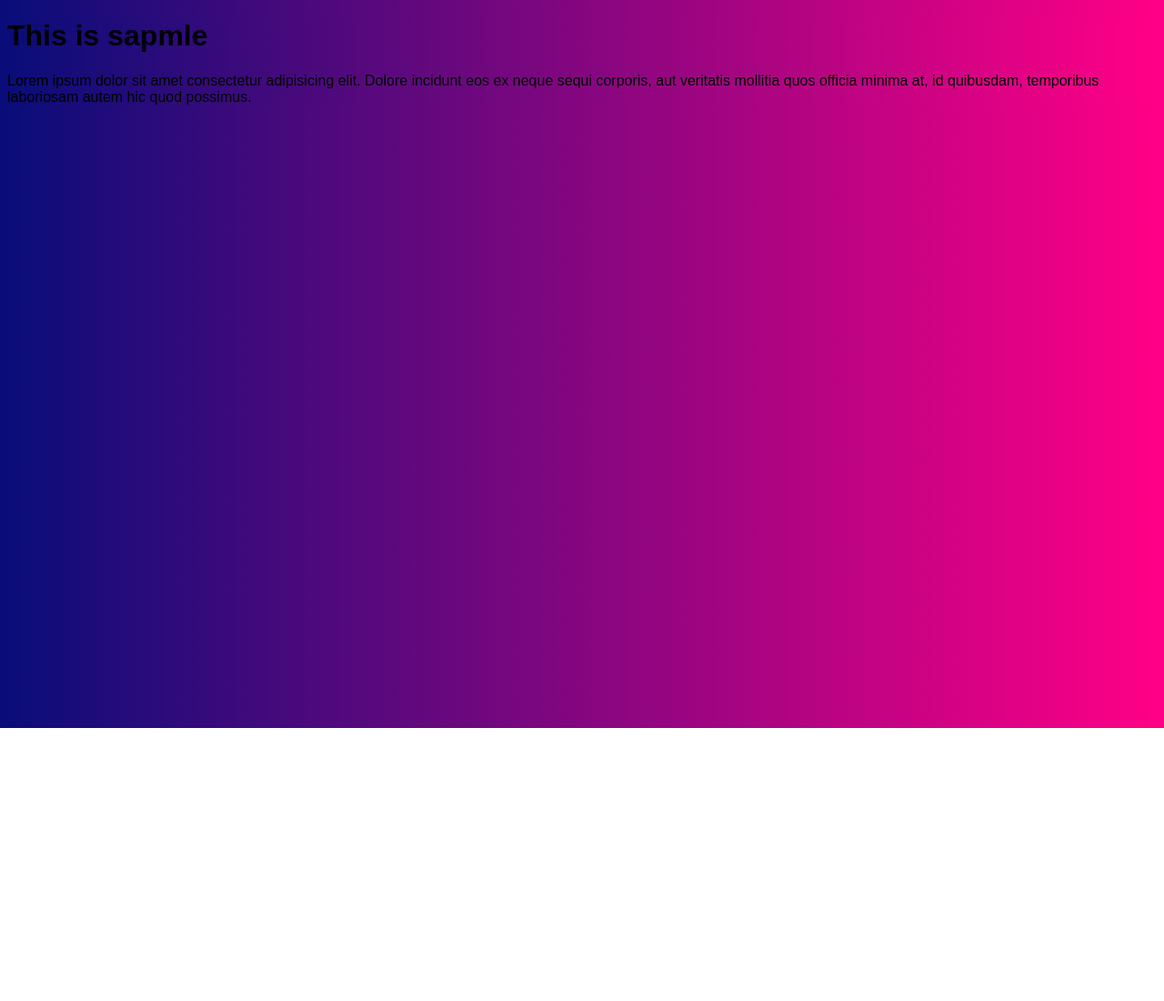
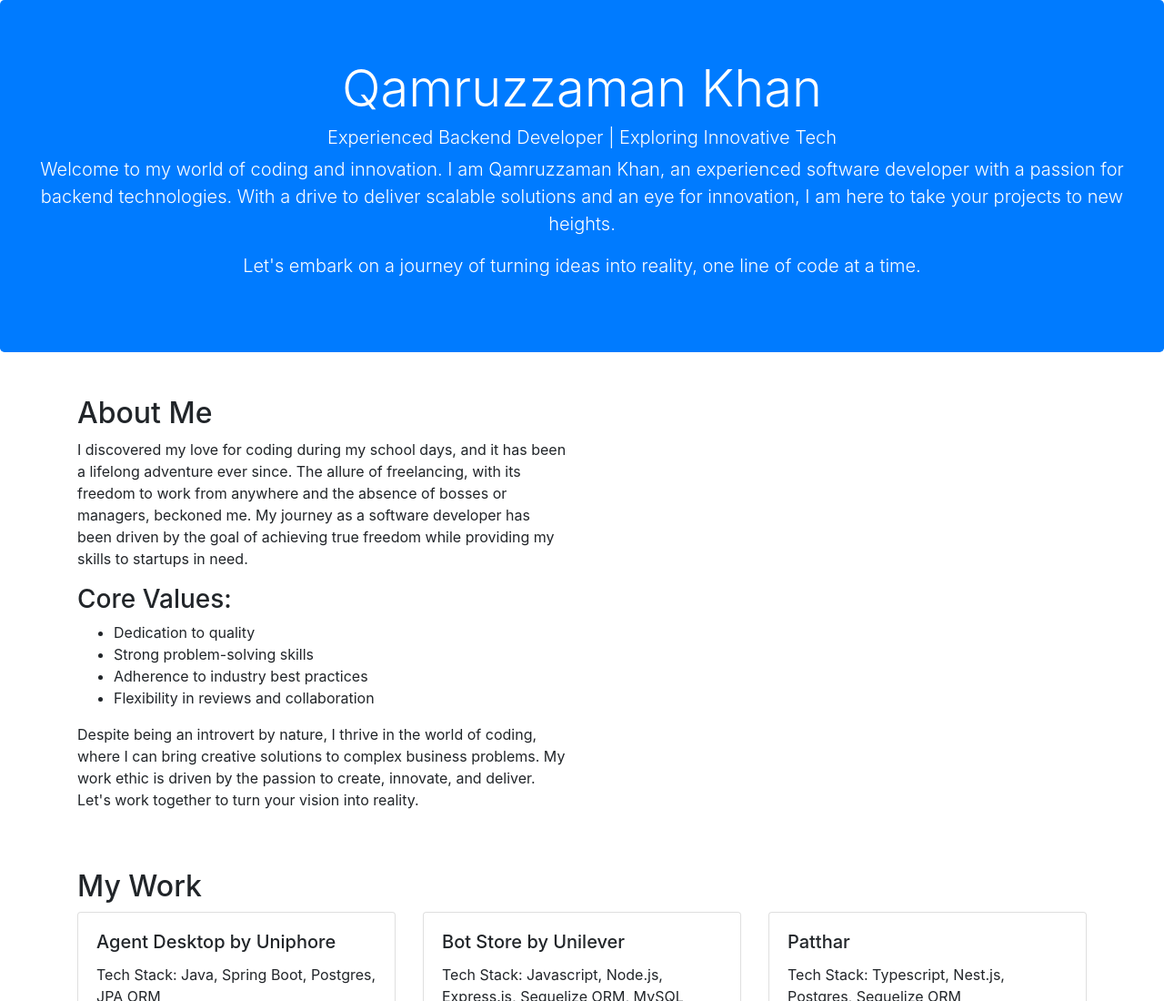
Before and after one commit to qamruzzamankhan771/qamruzzaman.io, a plain HTML site: page index.html in a window 1280 px wide. Shown: the top 1100 px of the page at 91% size. Before the commit the page ends 800 px from the top, so only its background shows below. Drawn offline with nearby package versions, Linux system fonts and the light colour scheme.

Commit message:
changes done

```diff
--- a/index.html
+++ b/index.html
@@ -1,19 +1,115 @@
 <!DOCTYPE html>
 <html lang="en">
-  <head>
-    <meta charset="UTF-8" />
-    <meta http-equiv="X-UA-Compatible" content="IE=edge" />
-    <meta name="viewport" content="width=device-width, initial-scale=1.0" />
-    <title>qkstudio</title>
+<head>
+    <meta charset="UTF-8">
+    <meta name="viewport" content="width=device-width, initial-scale=1.0">
+    <title>Qamruzzaman Khan - Backend Developer</title>
 
-    <link rel="stylesheet" href="style.css" />
-  </head>
-  <body>
-    <h1>This is sapmle</h1>
-    <p>
-      Lorem ipsum dolor sit amet consectetur adipisicing elit. Dolore incidunt
-      eos ex neque sequi corporis, aut veritatis mollitia quos officia minima
-      at, id quibusdam, temporibus laboriosam autem hic quod possimus.
-    </p>
-  </body>
+    <!-- Add Bootstrap CSS -->
+    <link rel="stylesheet" href="https://maxcdn.bootstrapcdn.com/bootstrap/4.5.2/css/bootstrap.min.css">
+</head>
+<body>
+
+    <!-- Hero Section -->
+    <section id="hero" class="jumbotron text-center bg-primary text-white">
+        <h1 class="display-4">Qamruzzaman Khan</h1>
+        <h2 class="lead">Experienced Backend Developer | Exploring Innovative Tech</h2>
+        <p class="lead">Welcome to my world of coding and innovation. I am Qamruzzaman Khan, an experienced software developer with a passion for backend technologies. With a drive to deliver scalable solutions and an eye for innovation, I am here to take your projects to new heights.</p>
+        <p class="lead">Let's embark on a journey of turning ideas into reality, one line of code at a time.</p>
+    </section>
+
+    <!-- About Me Section -->
+    <section id="about" class="container mt-5">
+        <div class="row">
+            <div class="col-md-6">
+                <h2>About Me</h2>
+                <p>I discovered my love for coding during my school days, and it has been a lifelong adventure ever since. The allure of freelancing, with its freedom to work from anywhere and the absence of bosses or managers, beckoned me. My journey as a software developer has been driven by the goal of achieving true freedom while providing my skills to startups in need.</p>
+                <h3>Core Values:</h3>
+                <ul>
+                    <li>Dedication to quality</li>
+                    <li>Strong problem-solving skills</li>
+                    <li>Adherence to industry best practices</li>
+                    <li>Flexibility in reviews and collaboration</li>
+                </ul>
+                <p>Despite being an introvert by nature, I thrive in the world of coding, where I can bring creative solutions to complex business problems. My work ethic is driven by the passion to create, innovate, and deliver. Let's work together to turn your vision into reality.</p>
+            </div>
+            <div class="col-md-6">
+                <!-- Add an image of yourself here if desired -->
+            </div>
+        </div>
+    </section>
+
+    <!-- My Work Section -->
+    <section id="work" class="container mt-5">
+        <h2>My Work</h2>
+
+        <!-- Work Projects -->
+        <div class="card-deck">
+            <div class="card">
+                <div class="card-body">
+                    <h5 class="card-title">Agent Desktop by Uniphore</h5>
+                    <p class="card-text">Tech Stack: Java, Spring Boot, Postgres, JPA ORM</p>
+                </div>
+            </div>
+            <div class="card">
+                <div class="card-body">
+                    <h5 class="card-title">Bot Store by Unilever</h5>
+                    <p class="card-text">Tech Stack: Javascript, Node.js, Express.js, Sequelize ORM, MySQL</p>
+                </div>
+            </div>
+            <div class="card">
+                <div class="card-body">
+                    <h5 class="card-title">Patthar</h5>
+                    <p class="card-text">Tech Stack: Typescript, Nest.js, Postgres, Sequelize ORM</p>
+                </div>
+            </div>
+        </div>
+
+        <!-- Freelance Projects -->
+        <div class="mt-4">
+            <h3>Freelance Projects</h3>
+            <div class="card-deck">
+                <div class="card">
+                    <div class="card-body">
+                        <h5 class="card-title">Garage System</h5>
+                        <p class="card-text">Tech Stack: Java, Spring Boot, Postgres</p>
+                    </div>
+                </div>
+                <div class="card">
+                    <div class="card-body">
+                        <h5 class="card-title">Employee Management</h5>
+                        <p class="card-text">Tech Stack: Java, Spring Boot, Postgres</p>
+                    </div>
+                </div>
+                <div class="card">
+                    <div class="card-body">
+                        <h5 class="card-title">Muhurt</h5>
+                        <p class="card-text">Tech Stack: Java, Spring Boot, Postgres</p>
+                    </div>
+                </div>
+            </div>
+        </div>
+
+        <p class="mt-4">I specialize in backend development using Typescript and Nest.js, creating robust and scalable solutions. I bring professionalism, dedication, and a track record of successful projects to the table.</p>
+    </section>
+
+    <!-- Contact Me Section -->
+    <section id="contact" class="container mt-5">
+        <h2>Contact Me</h2>
+        <p>If you'd like to get in touch with me for potential projects, collaborations, or just to say hello, feel free to reach out through the following channels:</p>
+
+        <ul>
+            <li>Email: <a href="mailto:your@email.com">your@email.com</a></li>
+            <li>LinkedIn: <a href="https://www.linkedin.com/in/your-linkedin-profile">LinkedIn Profile</a></li>
+            <li>GitHub: <a href="https://github.com/your-github-profile">GitHub Profile</a></li>
+        </ul>
+
+        <p>Looking forward to hearing from you!</p>
+    </section>
+
+    <!-- Add Bootstrap JS (optional) -->
+    <script src="https://ajax.googleapis.com/ajax/libs/jquery/3.5.1/jquery.min.js"></script>
+    <script src="https://cdnjs.cloudflare.com/ajax/libs/popper.js/1.16.0/umd/popper.min.js"></script>
+    <script src="https://maxcdn.bootstrapcdn.com/bootstrap/4.5.2/js/bootstrap.min.js"></script>
+</body>
 </html>
--- a/style.css
+++ /dev/null
@@ -1,5 +0,0 @@
-* {
-    background: rgb(9,13,121);
-    background: linear-gradient(90deg, rgba(9,13,121,1) 0%, rgba(255,0,134,1) 100%);
-    font-family: Arial, Helvetica, sans-serif;
-}
```
